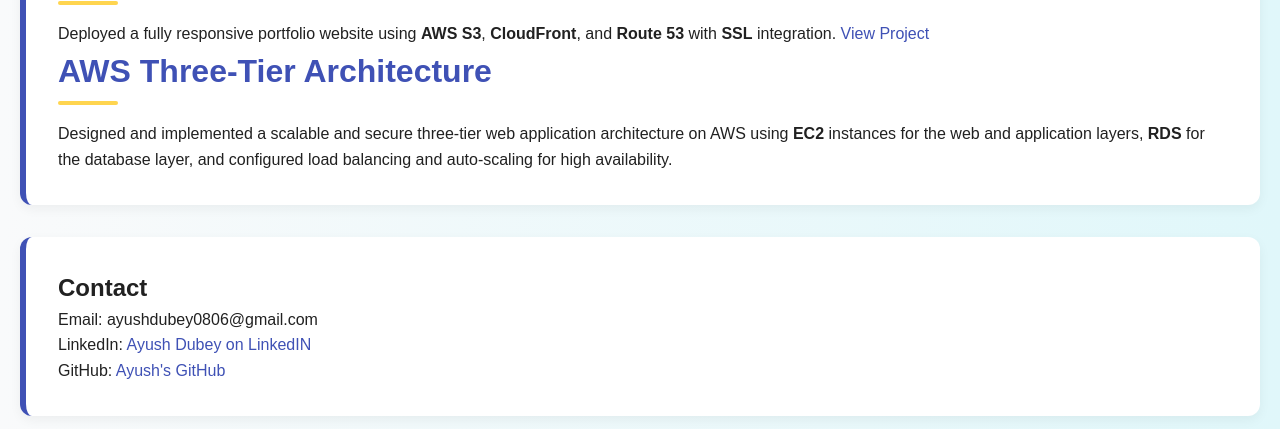
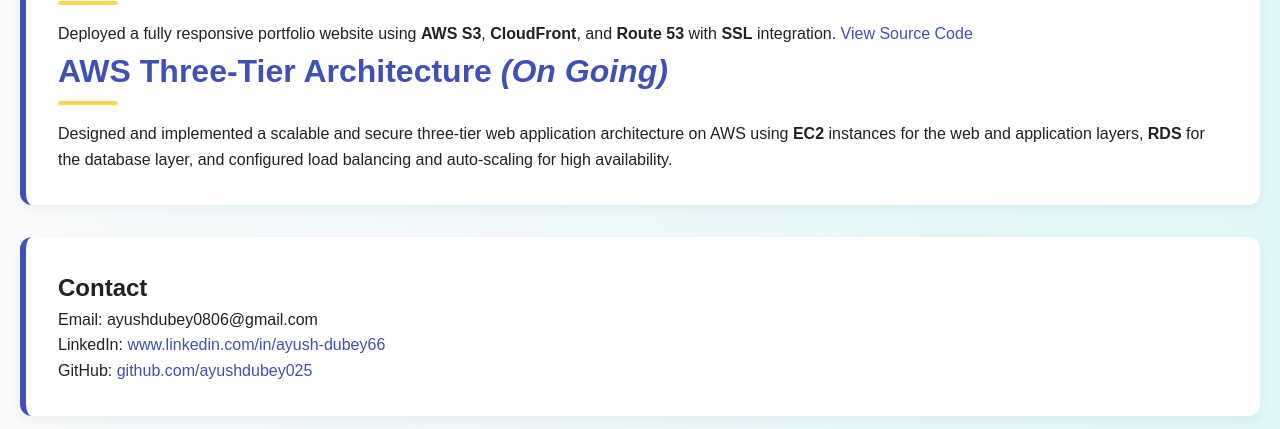
Before and after one commit to ayushdubey025/Portfolio, a plain HTML site: page index.html in a window 1280 px wide. Shown: the part 1820-2249 px from the top of the page. Drawn offline with Linux system fonts and the light colour scheme.

Commit message:
html updated

```diff
--- a/index.html
+++ b/index.html
@@ -89,11 +89,11 @@
     <h3>AWS Static Website Hosting</h3>
     <p>
       Deployed a fully responsive portfolio website using <strong>AWS S3</strong>, <strong>CloudFront</strong>, and <strong>Route 53</strong> with <strong>SSL</strong> integration.
-      <a href="https://your-project-link.com" target="_blank" rel="noopener noreferrer" class="project-link">View Project</a>
+      <a href="https://github.com/ayushdubey025/aws-static-portfolio" target="_blank" rel="noopener noreferrer" class="project-link">View Source Code</a>
     </p>
   </div>
   <div class="project">
-    <h3>AWS Three-Tier Architecture</h3>
+    <h3>AWS Three-Tier Architecture <i>(On Going)</i></h3>
     <p>
       Designed and implemented a scalable and secure three-tier web application architecture on AWS using <strong>EC2</strong> instances for the web and application layers, <strong>RDS</strong> for the database layer, and configured load balancing and auto-scaling for high availability.
     </p>
@@ -104,8 +104,8 @@
   <section id="contact" class="fade-in">
     <h2>Contact</h2>
     <p>Email: ayushdubey0806@gmail.com</p>
-    <p>LinkedIn: <a href="https://www.linkedin.com/in/ayush-dubey66/" target="_blank">Ayush Dubey on LinkedIN</a></p>
-    <p>GitHub: <a href="https://github.com/ayushdubey025" target="_blank">Ayush's GitHub</a></p>
+    <p>LinkedIn: <a href="https://www.linkedin.com/in/ayush-dubey66/" target="_blank">www.linkedin.com/in/ayush-dubey66</a></p>
+    <p>GitHub: <a href="https://github.com/ayushdubey025" target="_blank">github.com/ayushdubey025</a></p>
   </section>
 
   <footer>
```
